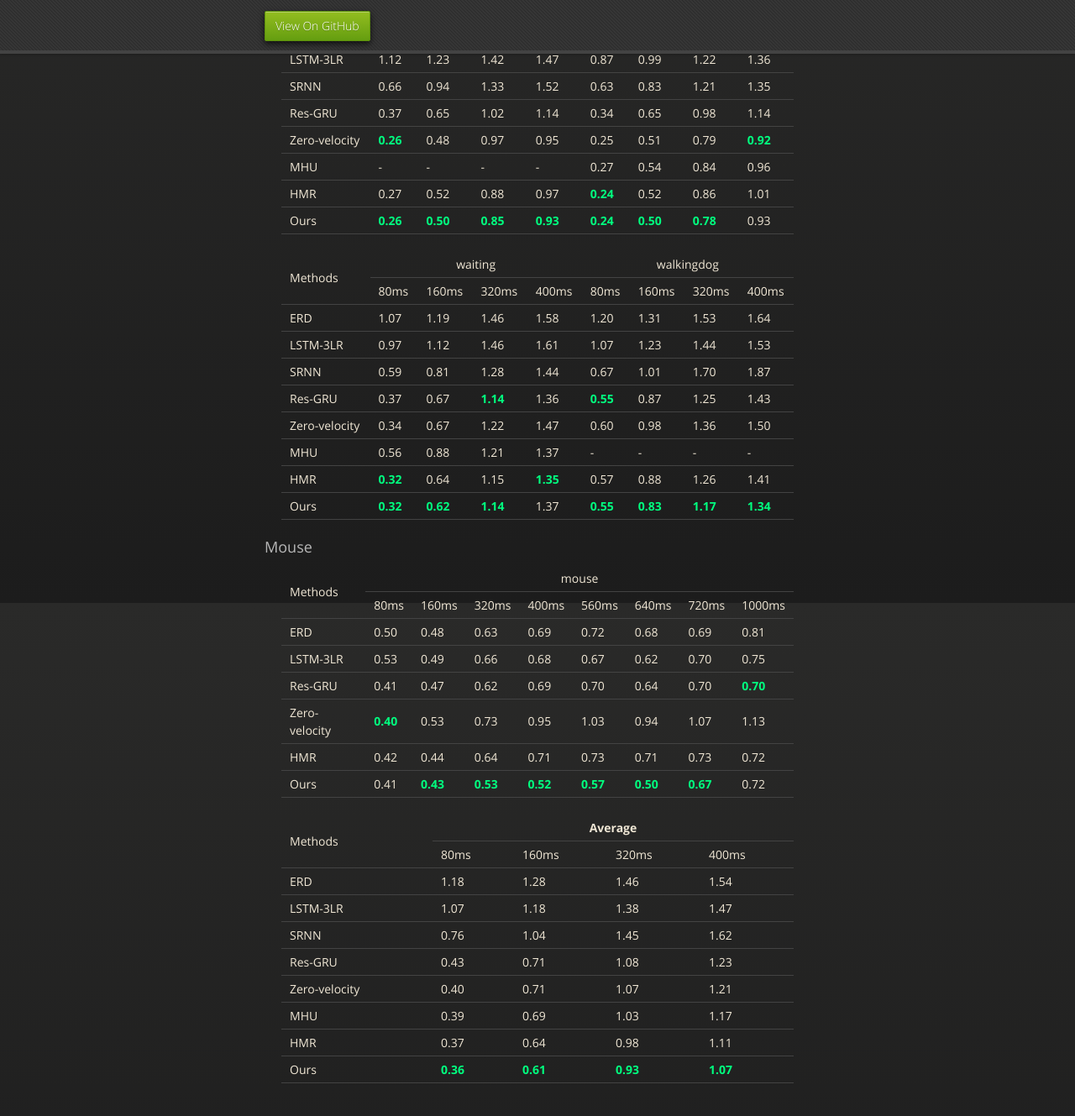
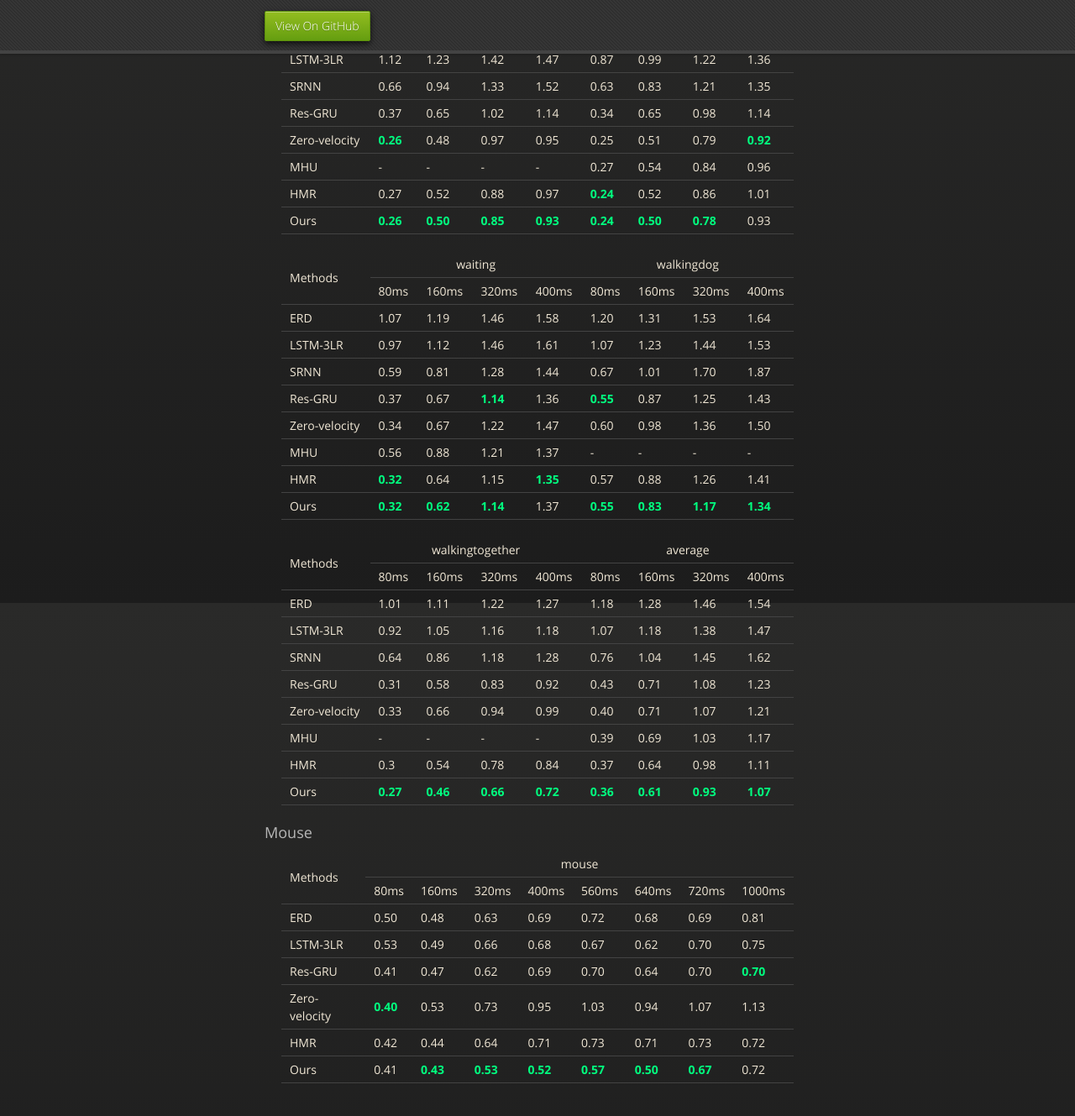
Before and after one commit to ZaneCode6574/ST-Hierarchical-Recurrent-Network, a Jekyll site: the page built from index.md, in a window 1280 px wide and 1400 px high, scrolled down 4682 px. Shown: the top 1329 px of the window at 84% size. Built offline with Jekyll 4.4.1, drawn with Linux system fonts in a browser that asks for light colours; our own code applies the rules of GitHub Pages for plain Markdown files.

Commit message:
Update Videos

```diff
--- a/_layouts/default.html
+++ b/_layouts/default.html
@@ -1023,6 +1023,116 @@
               </center>
           </div>
 
+          <div class="wrapper">
+            <center>
+              <table>
+                  <tr>
+                      <td rowspan=2>Methods</td>
+                      <td colspan=4><center>walkingtogether</center></td>
+                      <td colspan=4><center>average</center></td>
+                  </tr>
+                  <tr>
+                      <td>80ms</td>
+                      <td>160ms</td>
+                      <td>320ms</td>
+                      <td>400ms</td>
+                      <td>80ms</td>
+                      <td>160ms</td>
+                      <td>320ms</td>
+                      <td>400ms</td>
+                  </tr>
+                  <tr>
+                    <td>ERD</td>
+                    <td>1.01</td>
+                    <td>1.11</td>
+                    <td>1.22</td>
+                    <td>1.27</td>
+                    <td>1.18 </td>
+                    <td>1.28 </td>
+                    <td>1.46 </td>
+                    <td>1.54 </td>
+                </tr>
+                <tr>
+                    <td>LSTM-3LR</td>
+                    <td>0.92</td>
+                    <td>1.05</td>
+                    <td>1.16</td>
+                    <td>1.18</td>
+                    <td>1.07 </td>
+                    <td>1.18 </td>
+                    <td>1.38 </td>
+                    <td>1.47 </td>
+                </tr>
+                <tr>
+                    <td>SRNN</td>
+                    <td>0.64</td>
+                    <td>0.86</td>
+                    <td>1.18</td>
+                    <td>1.28</td>
+                    <td>0.76 </td>
+                    <td>1.04 </td>
+                    <td>1.45 </td>
+                    <td>1.62 </td>
+                </tr>
+                <tr>
+                    <td>Res-GRU</td>
+                    <td>0.31</td>
+                    <td>0.58</td>
+                    <td>0.83</td>
+                    <td>0.92</td>
+                    <td>0.43 </td>
+                    <td>0.71 </td>
+                    <td>1.08 </td>
+                    <td>1.23 </td>
+                </tr>
+                <tr>
+                    <td>Zero-velocity</td>
+                    <td>0.33</td>
+                    <td>0.66</td>
+                    <td>0.94</td>
+                    <td>0.99</td>
+                    <td>0.40 </td>
+                    <td>0.71 </td>
+                    <td>1.07 </td>
+                    <td>1.21 </td>
+                </tr>
+                <tr>
+                    <td>MHU</td>
+                    <td>-</td>
+                    <td>-</td>
+                    <td>-</td>
+                    <td>-</td>
+                    <td>0.39 </td>
+                    <td>0.69 </td>
+                    <td>1.03 </td>
+                    <td>1.17 </td>
+                </tr>
+                <tr>
+                    <td>HMR</td>
+                    <td>0.3</td>
+                    <td>0.54</td>
+                    <td>0.78</td>
+                    <td>0.84</td>
+                    <td>0.37 </td>
+                    <td>0.64 </td>
+                    <td>0.98 </td>
+                    <td>1.11 </td>
+                </tr>
+                <tr>
+                    <td>Ours</td>
+                    <td><strong><font color="#00FF7F">0.27</font></strong></td>
+                    <td><strong><font color="#00FF7F">0.46</font></strong></td>
+                    <td><strong><font color="#00FF7F">0.66</font></strong></td>
+                    <td><strong><font color="#00FF7F">0.72</font></strong></td>
+                    <td><strong><font color="#00FF7F">0.36</font></strong> </td>
+                    <td><strong><font color="#00FF7F">0.61</font></strong> </td>
+                    <td><strong><font color="#00FF7F">0.93</font></strong> </td>
+                    <td><strong><font color="#00FF7F">1.07</font></strong></td>
+                </tr>
+              </table>
+            </center>
+        </div>
+
           <h3>Mouse</h3>
 
           <div class="wrapper">
@@ -1112,78 +1222,6 @@
               </center>
             </div>
 
-            <div class="wrapper">
-                <center>
-                  <table>
-                      <tr>
-                          <td rowspan=2>Methods</td>
-                          <td colspan=4><center><strong>Average</strong></center></td>
-                      </tr>
-                      <tr>
-                          <td>80ms</td>
-                          <td>160ms</td>
-                          <td>320ms</td>
-                          <td>400ms</td>
-                      </tr>
-                      <tr>
-                        <td>ERD</td>
-                        <td>1.18 </td>
-                        <td>1.28 </td>
-                        <td>1.46 </td>
-                        <td>1.54 </td>
-                    </tr>
-                    <tr>
-                        <td>LSTM-3LR</td>
-                        <td>1.07 </td>
-                        <td>1.18 </td>
-                        <td>1.38 </td>
-                        <td>1.47 </td>
-                    </tr>
-                    <tr>
-                        <td>SRNN</td>
-                        <td>0.76 </td>
-                        <td>1.04 </td>
-                        <td>1.45 </td>
-                        <td>1.62 </td>
-                    </tr>
-                    <tr>
-                        <td>Res-GRU</td>
-                        <td>0.43 </td>
-                        <td>0.71 </td>
-                        <td>1.08 </td>
-                        <td>1.23 </td>
-                    </tr>
-                    <tr>
-                        <td>Zero-velocity</td>
-                        <td>0.40 </td>
-                        <td>0.71 </td>
-                        <td>1.07 </td>
-                        <td>1.21 </td>
-                    </tr>
-                    <tr>
-                        <td>MHU</td>
-                        <td>0.39 </td>
-                        <td>0.69 </td>
-                        <td>1.03 </td>
-                        <td>1.17 </td>
-                    </tr>
-                    <tr>
-                        <td>HMR</td>
-                        <td>0.37 </td>
-                        <td>0.64 </td>
-                        <td>0.98 </td>
-                        <td>1.11 </td>
-                    </tr>
-                    <tr>
-                        <td>Ours</td>
-                        <td><strong><font color="#00FF7F">0.36</font></strong> </td>
-                        <td><strong><font color="#00FF7F">0.61</font></strong> </td>
-                        <td><strong><font color="#00FF7F">0.93</font></strong> </td>
-                        <td><strong><font color="#00FF7F">1.07</font></strong></td>
-                    </tr>
-                  </table>
-                </center>
-              </div>
       </section>
 
     </div>
```
